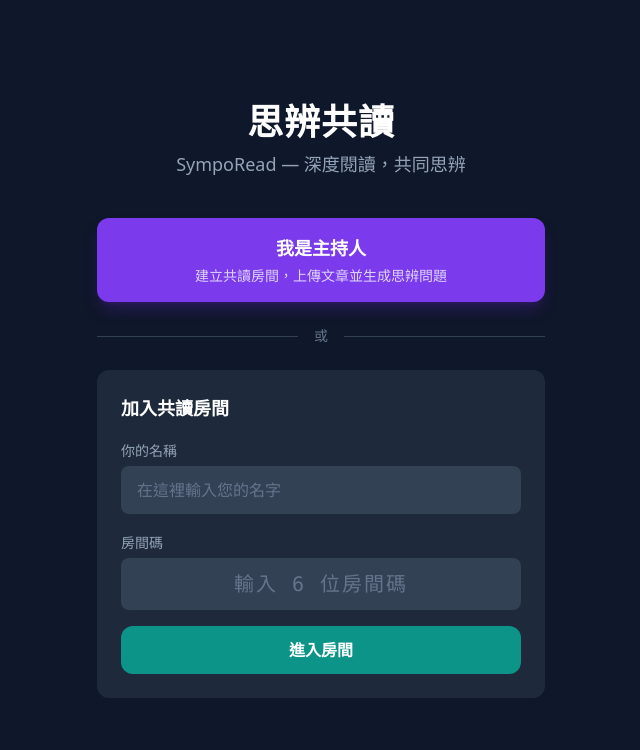
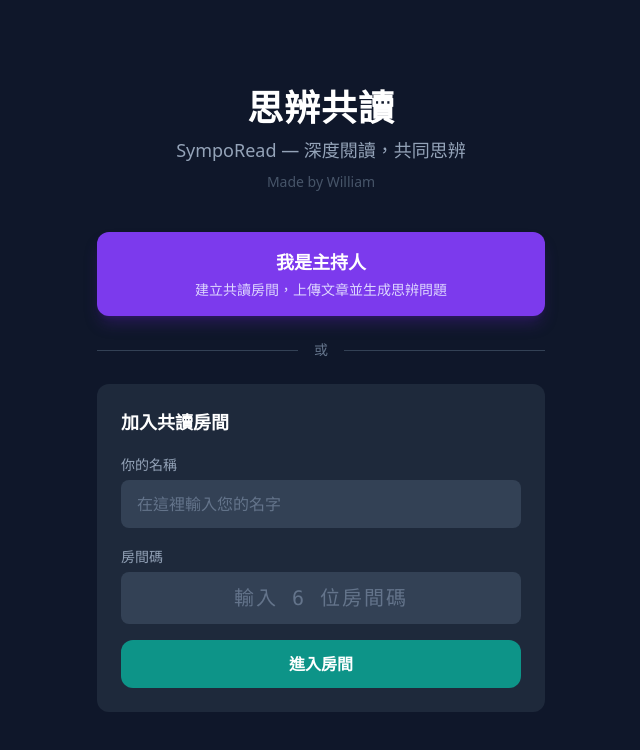
Before and after one commit to WilliamHuang1124/WilliamClaude, a React (Vite) app: page / in a window 1280 px wide. Shown: the top 750 px of the page, without its empty margins (319-959 px from the left). Built offline with nearby package versions, Linux system fonts and the light colour scheme.

Commit message:
feat: custom SympoRead favicon + apple-touch-icon build step, Made by William credit on landing

```diff
--- a/index.html
+++ b/index.html
@@ -3,6 +3,8 @@
   <head>
     <meta charset="UTF-8" />
     <link rel="icon" type="image/svg+xml" href="/favicon.svg" />
+    <link rel="apple-touch-icon" href="/apple-touch-icon.png" />
+    <meta name="theme-color" content="#0f172a" />
     <meta name="viewport" content="width=device-width, initial-scale=1.0" />
     <title>思辨共讀 SympoRead</title>
   </head>
--- a/package.json
+++ b/package.json
@@ -7,6 +7,7 @@
     "dev:server": "node server.js",
     "dev:client": "vite",
     "dev": "concurrently \"npm run dev:server\" \"npm run dev:client\"",
+    "prebuild": "node scripts/gen-icons.mjs",
     "build": "vite build",
     "start": "node server.js"
   },
@@ -23,6 +24,7 @@
     "autoprefixer": "^10.4.19",
     "concurrently": "^8.2.2",
     "postcss": "^8.4.38",
+    "sharp": "^0.33.4",
     "tailwindcss": "^3.4.4",
     "vite": "^5.3.1"
   }
--- /dev/null
+++ b/scripts/gen-icons.mjs
@@ -0,0 +1,4 @@
+import sharp from 'sharp'
+
+await sharp('public/favicon.svg').resize(180, 180).png().toFile('public/apple-touch-icon.png')
+console.log('Generated public/apple-touch-icon.png')
--- a/src/components/Landing.jsx
+++ b/src/components/Landing.jsx
@@ -23,6 +23,7 @@ export default function Landing({ onHost, onMember }) {
       <div className="mb-10 text-center">
         <h1 className="text-4xl font-bold text-white mb-2 tracking-wide">思辨共讀</h1>
         <p className="text-slate-400 text-lg">SympoRead — 深度閱讀，共同思辨</p>
+        <p className="text-slate-600 text-sm mt-2">Made by William</p>
       </div>
 
       <div className="w-full max-w-md space-y-6">
```
Also changed, not shown: public/favicon.svg (added), 1 other file (tests, documents, lock files or other folders).
